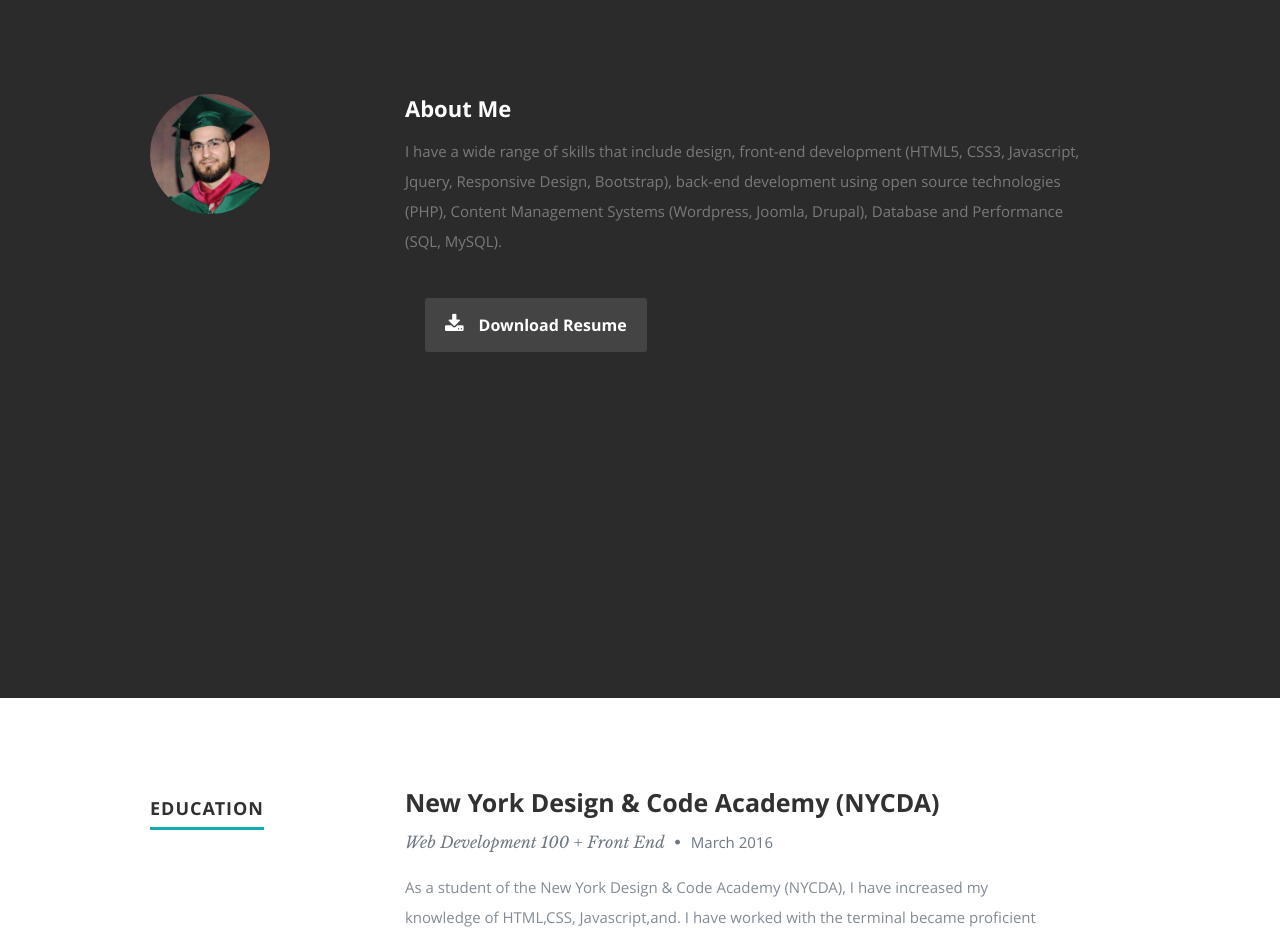
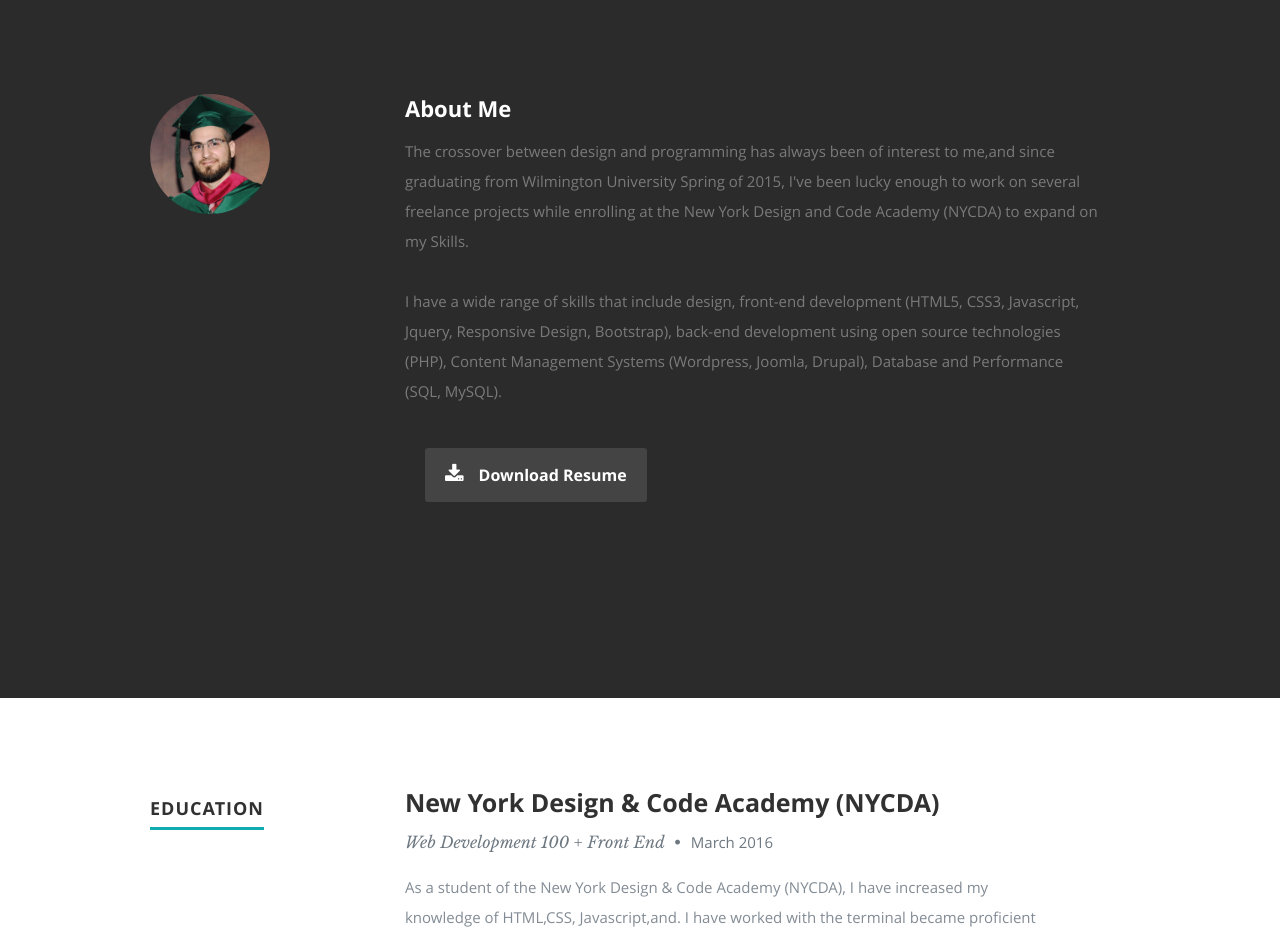
Before and after one commit to al-abuasi/Portfolio, a plain HTML site: page index.html in a window 1280 px wide. Shown: the part 802-1738 px from the top of the page. Drawn offline with nearby package versions, Linux system fonts and the light colour scheme.

```diff
--- a/index.html
+++ b/index.html
@@ -77,7 +77,11 @@
          <div class="nine columns main-col">
 
             <h2>About Me</h2>
-
+            <p>
+                The crossover between design and programming has always been of interest to me,and since graduating
+                from Wilmington University Spring of 2015, I've been lucky enough to work on several freelance
+                projects while  enrolling at the New York Design and Code Academy (NYCDA) to expand on my Skills.
+            </p>
             <p>I have a wide range of skills that include design, front-end development (HTML5, CSS3, Javascript,
                 Jquery, Responsive Design, Bootstrap), back-end development using open source technologies (PHP),
                 Content Management Systems (Wordpress, Joomla, Drupal), Database and Performance (SQL, MySQL).
```
